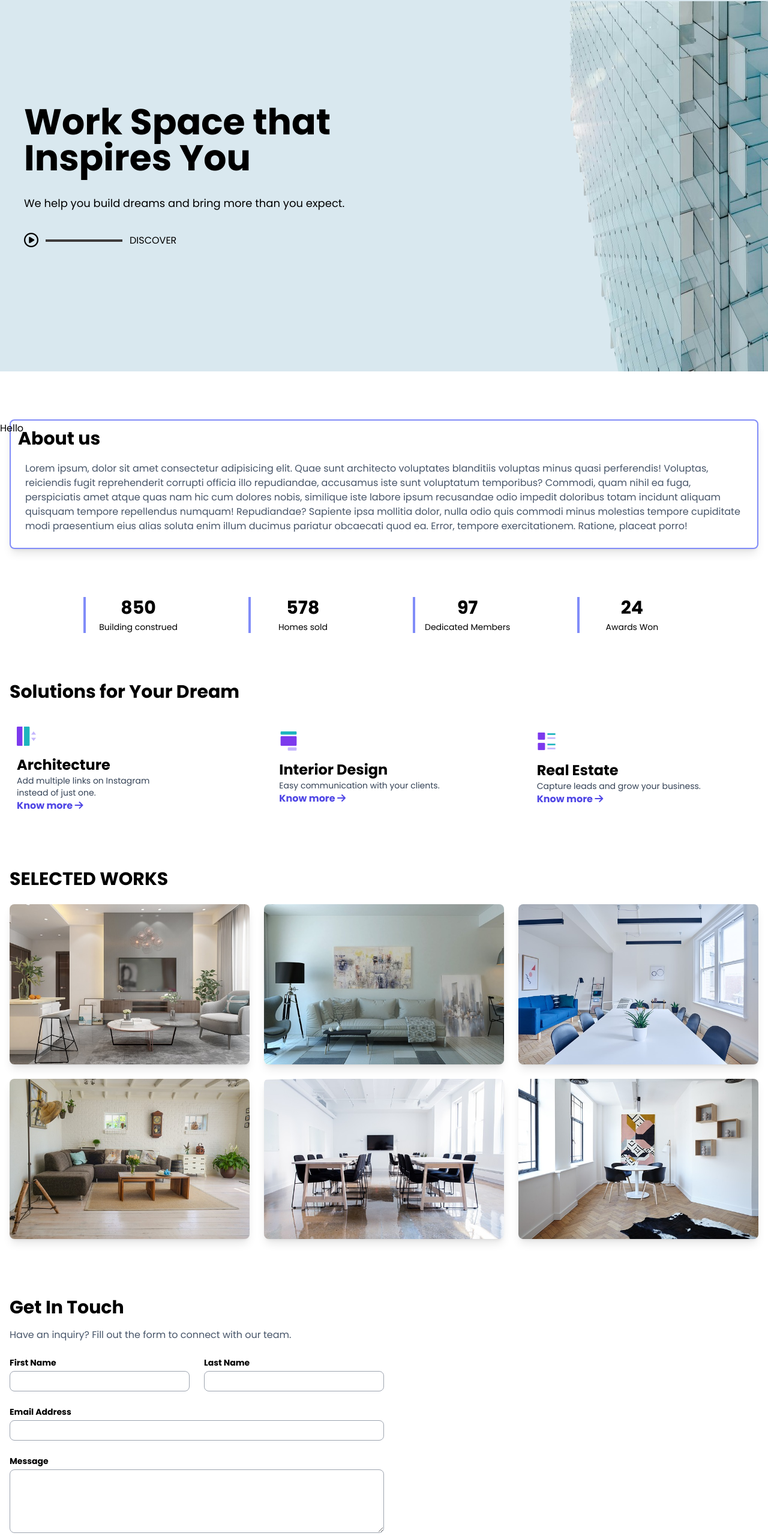
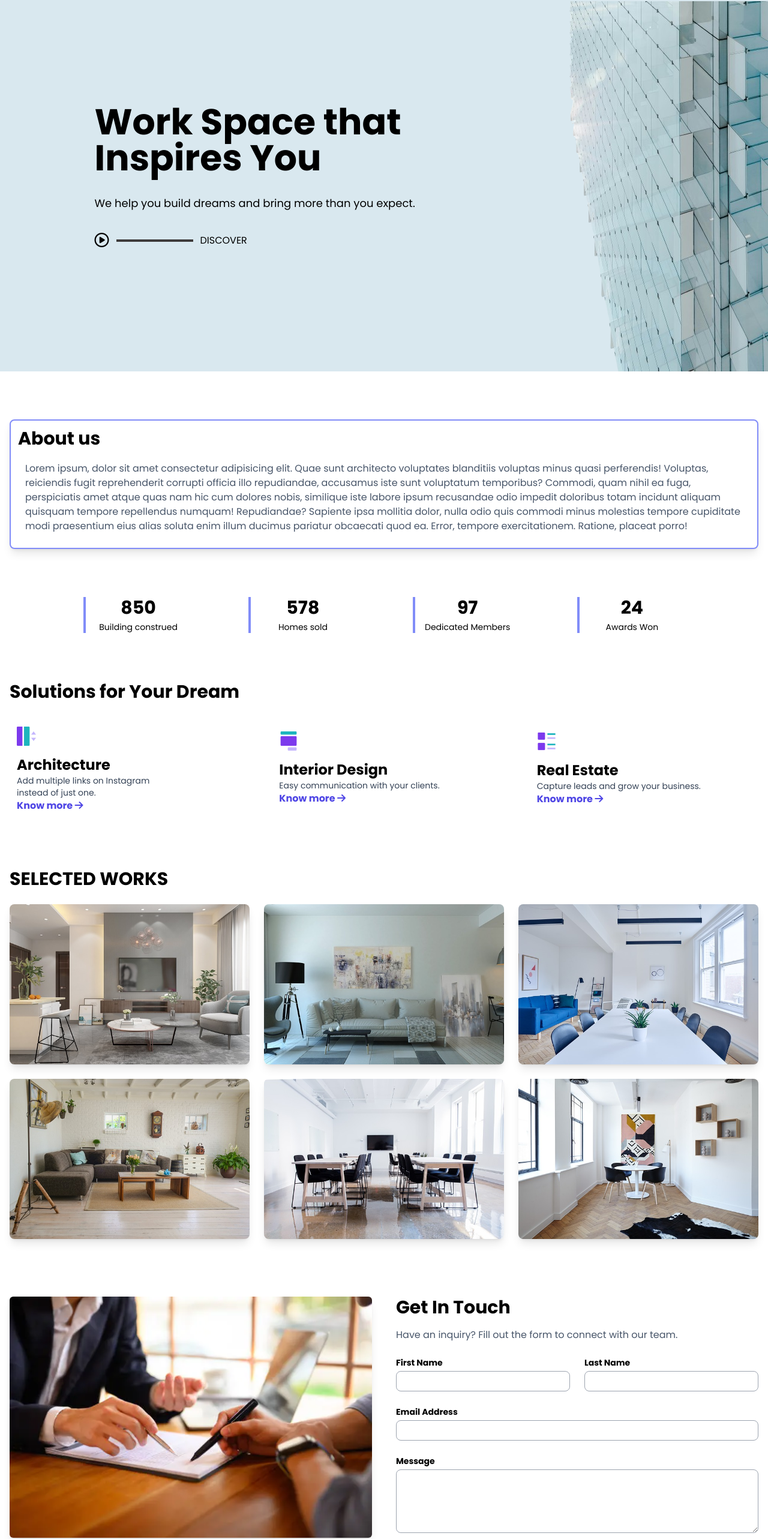
Before and after one commit to sdasda744/mms-hw, a website: page index.html in a window 1280 px wide. Shown: the part 98-2663 px from the top of the page at 60% size. Drawn offline with nearby package versions, Linux system fonts and the light colour scheme.

Commit message:
final-checked

```diff
--- a/index.html
+++ b/index.html
@@ -52,7 +52,7 @@
 
             <!-- Hero Section -->
             <div class="flex flex-col md:flex-row items-center justify-between ">
-                <div class="w-full md:w-1/2 max-w-3xl space-y-4 md:space-y-8 text-center md:text-left p-3 md:p-10 mb-8">
+                <div class="w-full mx-auto md:w-1/2 max-w-3xl space-y-4 md:space-y-8 text-center md:text-left p-3 md:p-10 mb-8">
                     <h2 class="text-4xl md:text-6xl font-bold mb-4">Work Space that Inspires You</h2>
                     <p class="text-lg mb-2">We help you build dreams and bring more than you expect.</p>
                     <div class="flex items-center justify-center md:justify-start gap-3">
@@ -151,9 +151,10 @@
             <!-- Contact Section -->
             <section class="mb-20" id="contact">
                 <div class="flex flex-col md:flex-row items-start justify-between gap-10">
-                    <div class="hidden md:w-1/2">
-                        <img src="./images/discussion.webp" alt="Discussion" class="w-full h-auto rounded-md shadow-lg">
+                    <div class="hidden sm:block md:w-1/2">
+                        <img src="./images/discussion.webp" alt="..." class="w-full h-auto rounded-md shadow-lg">
                     </div>
+
                     <div class="w-full md:w-1/2">
                         <h3 class="text-3xl font-bold mb-4">Get In Touch</h3>
                         <p class="text-base text-slate-600 mb-6">Have an inquiry? Fill out the form to connect with our team.</p>
@@ -232,9 +233,7 @@
         </footer>
 
     </div>
-
 <body>
-    <h1>Hello</h1>
 
 
     <script src="./js/app.js"></script>
```
Also changed, not shown: css/style.css.
